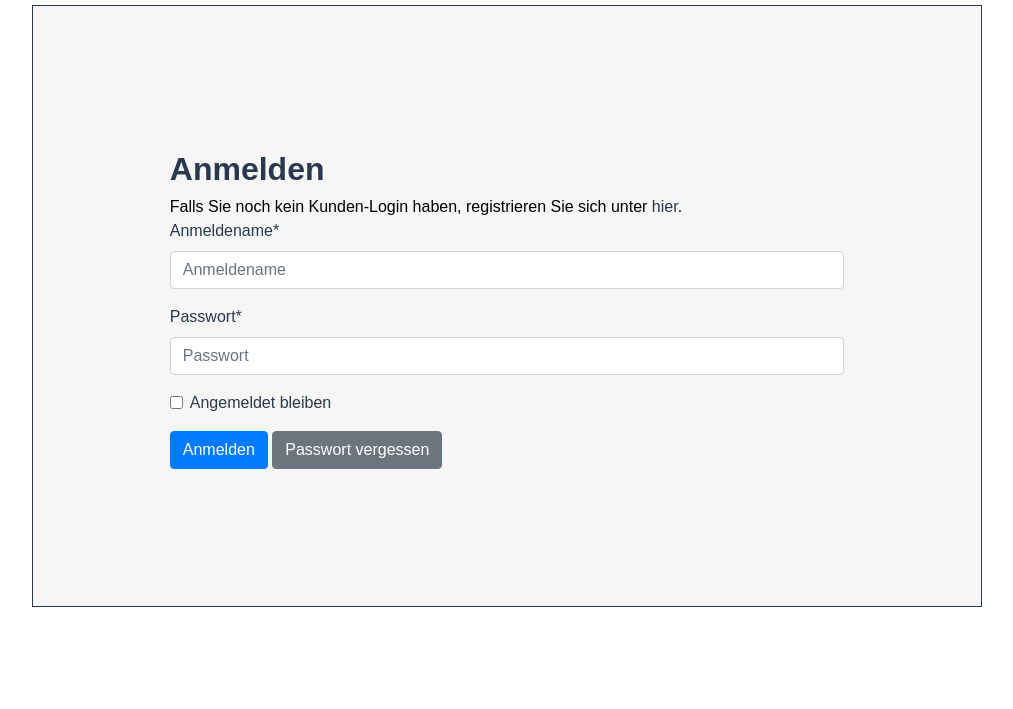
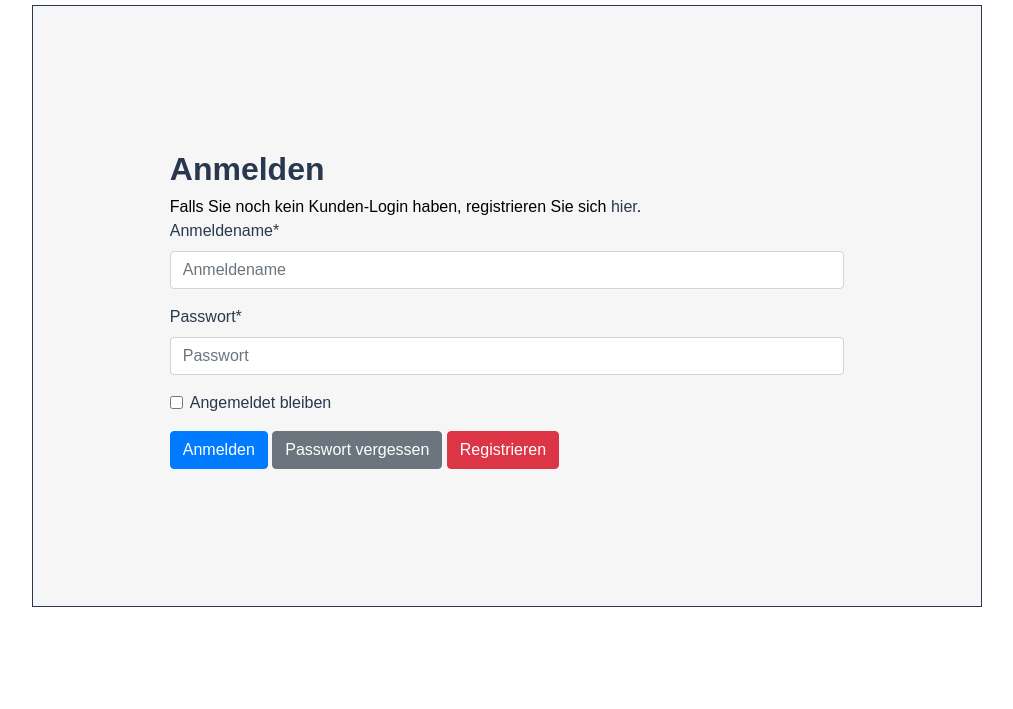
Before and after one commit to shdigitalpy/bonetta, a Django app: page /accounts/login/ in a window 1280 px wide. Shown: the part 162-871 px from the top of the page, without its empty margins (38-1051 px from the left). Run offline with Django 3.2, Linux system fonts and the light colour scheme; data that the repository does not hold is empty; some libraries are stand-ins or nearby versions.

Commit message:
registrieren button

```diff
--- a/store/templates/account/login.html
+++ b/store/templates/account/login.html
@@ -34,7 +34,7 @@ for a {{ site_name }} account and sign in below:{% endblocktrans %}</p>
 {% include "socialaccount/snippets/login_extra.html" %}
 
 {% else %}
-<p>{% blocktrans %}Falls Sie noch kein Kunden-Login haben, registrieren Sie sich unter <a href="{{ signup_url }}">hier</a>.
+<p>{% blocktrans %}Falls Sie noch kein Kunden-Login haben, registrieren Sie sich <a href="{{ signup_url }}">hier</a>.
 {% endblocktrans %}</p>
 {% endif %}
 
@@ -47,6 +47,8 @@ for a {{ site_name }} account and sign in below:{% endblocktrans %}</p>
   <button class="btn btn-md btn-primary" type="submit">{% trans "Anmelden" %}</button>
 
   <a class="btn btn-md btn-secondary" href="{% url 'account_reset_password' %}">{% trans "Passwort vergessen" %}</a>
+
+  <a class="btn btn-md btn-danger" href="{{ signup_url }}">{% trans "Registrieren" %}</a>
 </form>
 
 </div>
```
